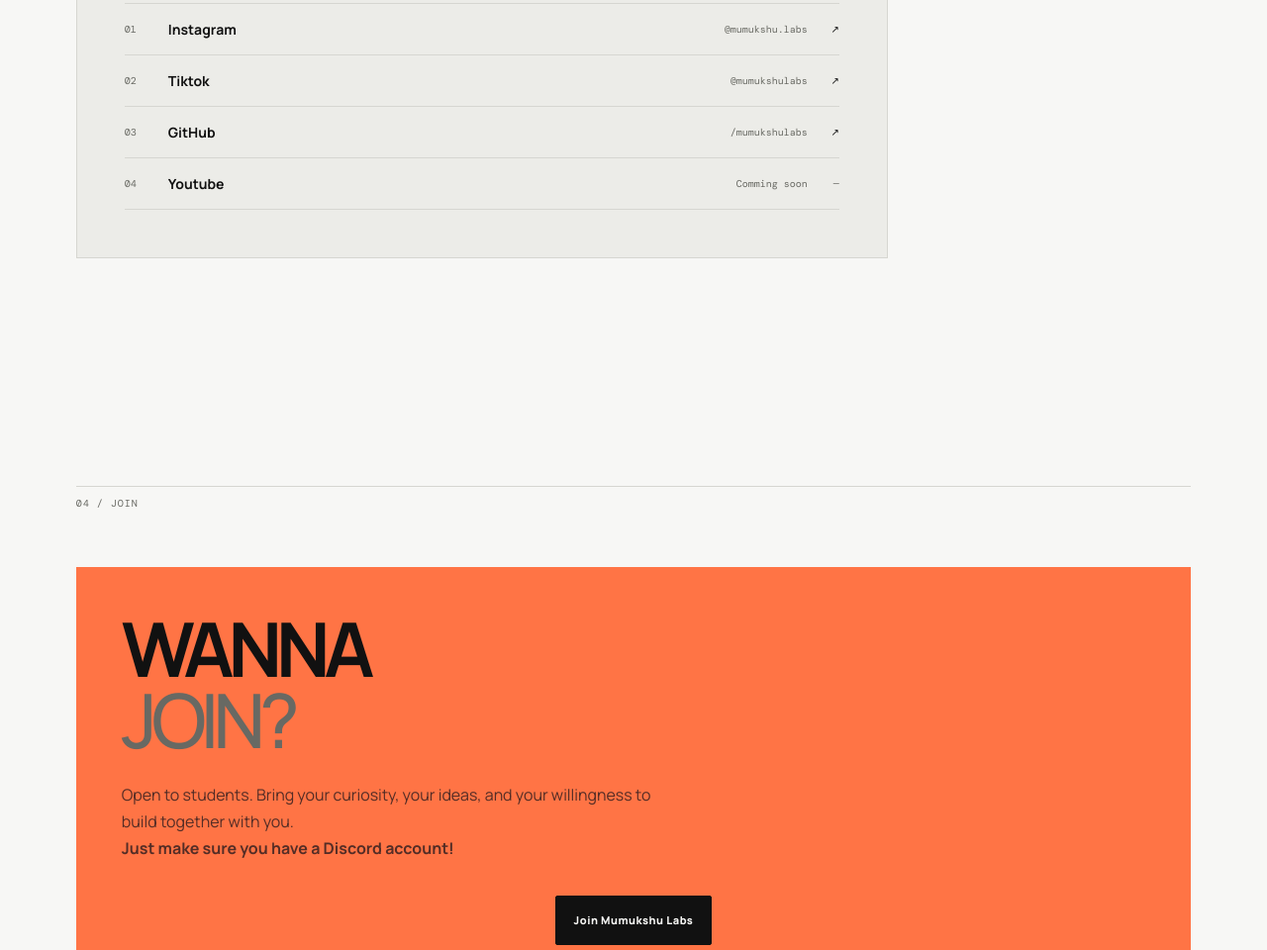
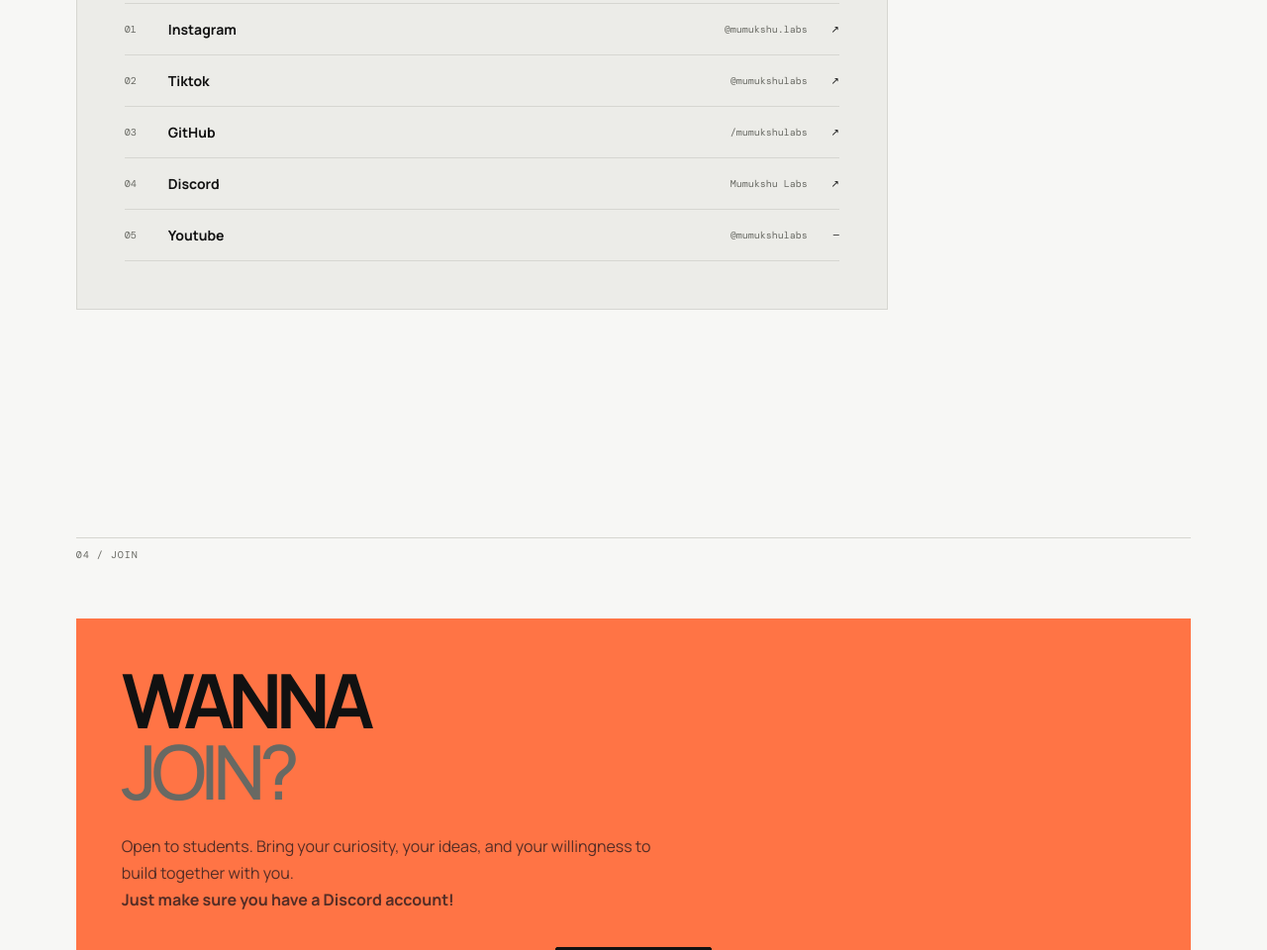
Before and after one commit to mumukshulabs/Website, a plain HTML site: page index.html in a window 1280 px wide. Shown: the part 3018-3978 px from the top of the page at 99% size. Drawn offline with nearby package versions, Linux system fonts and the light colour scheme.

Commit message:
community extended

```diff
--- a/index.html
+++ b/index.html
@@ -112,13 +112,18 @@
             <span class="platform-handle">/mumukshulabs</span>
             <span class="platform-arrow">↗</span>
           </a>
-
-          <div class="platform-card platform-muted">
+          <a href = " https://discord.gg/P5GvdHJGg3" target="_blank" rel="noopener noreferrer" class="platform-card">
             <span class="platform-index">04</span>
+            <span class="platform-name">Discord</span>
+            <span class="platform-handle">Mumukshu Labs</span>
+            <span class="platform-arrow">↗</span>
+          </a>
+          <a href = "https://www.youtube.com/@mumukshulabs" target="_blank" rel="noopener noreferrer" class="platform-card">
+            <span class="platform-index">05</span>
             <span class="platform-name">Youtube</span>
-            <span class="platform-handle">Comming soon</span>
+            <span class="platform-handle">@mumukshulabs</span>
             <span class="platform-arrow">—</span>
-          </div>
+          </a>
         </div>
       </div>
 
```
